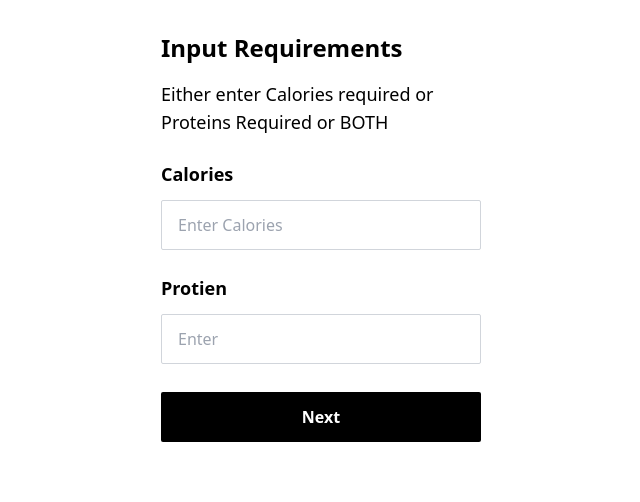
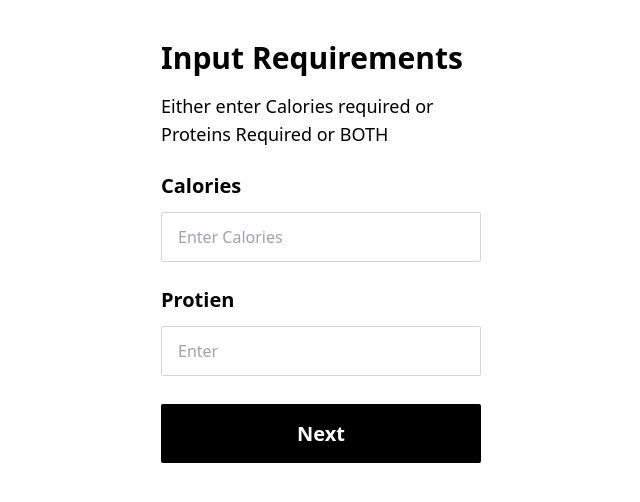
Before and after one commit to Hamza-js/foodOrderGenerator, a Next.js app: page /requirements in a window 1280 px wide. Shown: the top 502 px of the page, without its empty margins (319-959 px from the left). Built offline with nearby package versions, Linux system fonts and the light colour scheme.

Commit message:
first commit

```diff
--- a/app/generateOrder/page.js
+++ b/app/generateOrder/page.js
@@ -12,7 +12,7 @@ export default function selectSize() {
           <QRCode
             value="Walnut, Ce, Apple, Orange, Milk"
             size={256}
-            style={{ height: 260, marginBottom:11, maxWidth: "100%", width: "100%" }}
+            style={{ height: 340, marginBottom:20, maxWidth: "100%", width: "100%" }}
             viewBox={`0 0 256 256`}
           />
 
--- a/app/globals.css
+++ b/app/globals.css
@@ -4,20 +4,20 @@
 
 @layer components {
   .main {
-    @apply bg-white flex justify-center h-screen;
+    @apply bg-white flex justify-center h-screen w-screen;
   }
   /* @apply sm:border-black sm:border w-screen sm:max-w-[360px] h-screen self-center p-4; */
 
   .innerContainer {
-    @apply w-screen sm:max-w-[360px] h-full self-center p-4;
+    @apply w-full sm:max-w-[360px] h-full p-6;
   }
 
   .button {
-    @apply bg-black hover:bg-transparent hover:border hover:border-black hover:text-black hover:bg-blend-darken w-full h-[50px] font-semibold text-white rounded-sm;
+    @apply bg-black hover:bg-transparent hover:border hover:border-black hover:text-black hover:bg-blend-darken w-full text-xl h-[59px] font-semibold text-white rounded-sm transition-all duration-200 cursor-pointer;
   }
 
   .heading {
-    @apply text-black font-bold text-2xl font-sans py-4;
+    @apply text-black font-bold text-3xl font-sans py-4;
   }
 
   .text {
@@ -25,14 +25,14 @@
   }
 
   .label {
-    @apply text-black font-bold text-lg font-sans mt-6 mb-3;
+    @apply text-black font-bold text-xl font-sans mt-6 mb-3;
   }
 
   .input {
     @apply min-h-[50px] w-full border border-gray-300 rounded-sm pl-4 outline-black;
   }
   .selectCatogoryButton {
-    @apply min-h-[50px] rounded-full w-full border border-black text-black hover:text-white hover:bg-black pl-3 flex items-center mb-5
+    @apply cursor-pointer transition-all duration-200 min-h-[59px] rounded-full w-full border border-black text-black hover:text-white hover:bg-black pl-3 flex items-center mb-5
   }
 
   .selectCatogoryText {
--- a/tailwind.config.js
+++ b/tailwind.config.js
@@ -6,22 +6,22 @@ module.exports = {
     "./components/**/*.{js,ts,jsx,tsx}",
   ],
   theme: {
-    screens: {
-      'sm': '393px',
-      // => @media (min-width: 640px) { ... }
+    // screens: {
+    //   'sm': '393px',
+    //   // => @media (min-width: 640px) { ... }
 
-      'md': '768px',
-      // => @media (min-width: 768px) { ... }
+    //   'md': '768px',
+    //   // => @media (min-width: 768px) { ... }
 
-      'lg': '1024px',
-      // => @media (min-width: 1024px) { ... }
+    //   'lg': '1024px',
+    //   // => @media (min-width: 1024px) { ... }
 
-      'xl': '1280px',
-      // => @media (min-width: 1280px) { ... }
+    //   'xl': '1280px',
+    //   // => @media (min-width: 1280px) { ... }
 
-      '2xl': '1536px',
-      // => @media (min-width: 1536px) { ... }
-    },
+    //   '2xl': '1536px',
+    //   // => @media (min-width: 1536px) { ... }
+    // },
     extend: {},
   },
   plugins: [],
```
